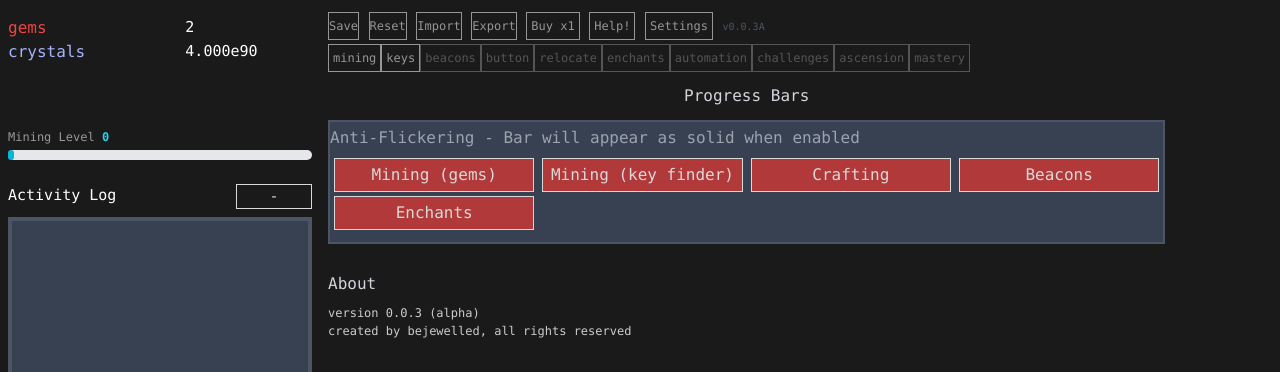
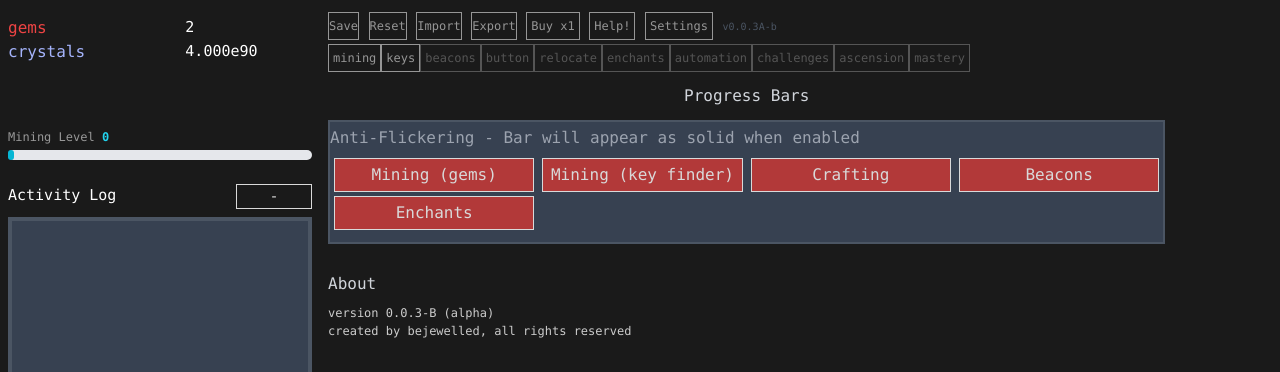
Before and after one commit to bejewelled/idle-quarry, a SvelteKit app in the folder game/: page / in a window 1280 px wide. Both pictures are taken after a click on the button "Settings". Shown: the top 372 px of the page. Built offline with nearby package versions, Linux system fonts and the light colour scheme.

Commit message:
ver updated

```diff
--- a/game/src/components/tabs/Settings.svelte
+++ b/game/src/components/tabs/Settings.svelte
@@ -31,7 +31,7 @@
     <div class='py-3'></div>
 
     <div class='text-large text-gray-300 text-left pb-2'>About</div>
-        <div class='text-small tooltip-text'>version 0.0.3 (alpha)</div>
+        <div class='text-small tooltip-text'>version 0.0.3-B (alpha)</div>
         <div class='text-small tooltip-text'>created by bejewelled, all rights reserved</div>
 </div>
 
--- a/game/src/routes/+page.svelte
+++ b/game/src/routes/+page.svelte
@@ -86,7 +86,7 @@
                 <button class='py-1 px-1 text-small save-btn control-btn' on:click={() => cycleBuyAmount()}>Buy x{buyAmount}</button>
                 <button class='py-1 px-1 text-small save-btn control-btn' on:click={() => changeTab('help')}>Help!</button>
                 <button class='py-1 px-1 text-small save-btn control-btn' on:click={() => changeTab('settings')}>Settings</button>
-                <button class='text-xs text-gray-600'>v0.0.3A</button>
+                <button class='text-xs text-gray-600'>v0.0.3A-b</button>
             </div>
             <div class='row-span-1 tab-buttons'>
                 {#key tabsUnlocked}
```
